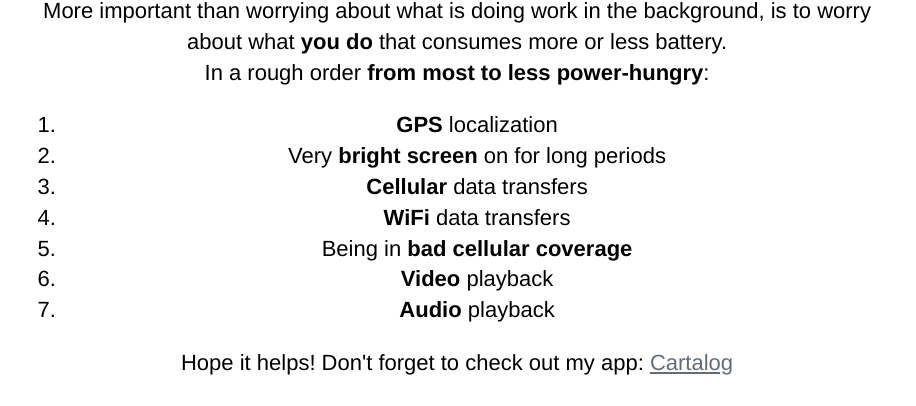
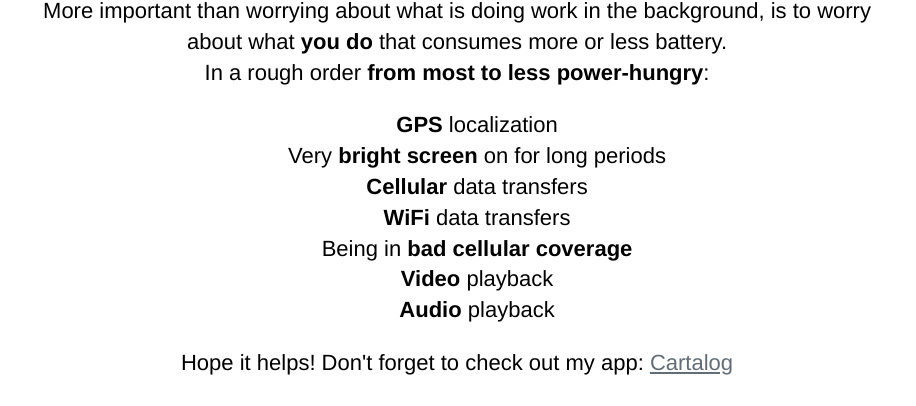
Before and after one commit to lmmenge/lmmenge.github.com, a Jekyll site: the page feature/shouldiclosemyapps/index.html, which Jekyll copies as it is, in a window 1280 px wide. Shown: the part 3931-4337 px from the top of the page, without its empty margins (183-1099 px from the left). Built offline with Jekyll 4.4.1, drawn with Linux system fonts in a browser that asks for light colours.

Commit message:
Safari compatibility

```diff
--- a/feature/shouldiclosemyapps/index.html
+++ b/feature/shouldiclosemyapps/index.html
@@ -270,7 +270,7 @@
       <p>
         More important than worrying about what is doing work in the background, is to worry about what <b>you do</b> that consumes more or less battery.<br/>In a rough order <b>from most to less power-hungry</b>:
       </p>
-      <ol>
+      <ul>
         <li><b>GPS</b> localization</li>
         <li>Very <b>bright screen</b> on for long periods</li>
         <li><b>Cellular</b> data transfers</li>
@@ -278,7 +278,7 @@
         <li>Being in <b>bad cellular coverage</b></li>
         <li><b>Video</b> playback</li>
         <li><b>Audio</b> playback</li>
-      </ol>
+      </ul>
 
       <p>
         Hope it helps! Don't forget to check out my app: <a href="http://cartalogapp.com">Cartalog</a>
--- a/feature/shouldiclosemyapps/styles.css
+++ b/feature/shouldiclosemyapps/styles.css
@@ -70,6 +70,11 @@ p
 .content .pad
 {
   padding: 15px;
+}
+
+ul
+{
+  list-style-type: none;
 }
 
 .header
```
